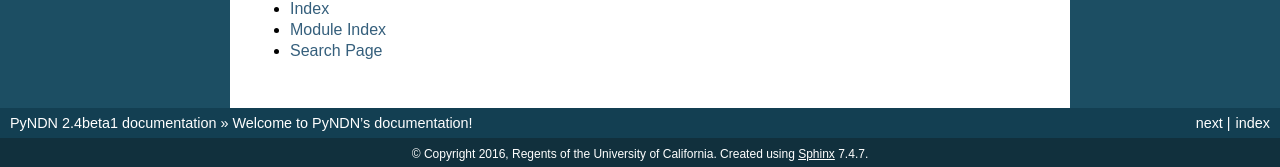
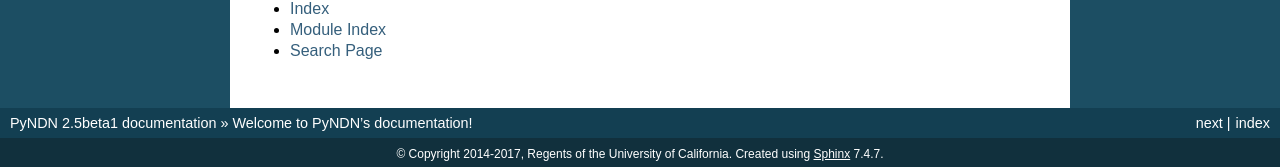
Before and after one commit to named-data/PyNDN2, a Sphinx documentation site: the page built from doc/index.rst, in a window 1280 px wide and 900 px high, scrolled down 1786 px. Shown: the part 730-897 px from the top of the window. Built offline with Sphinx 7.4.7, drawn with Linux system fonts in a browser that asks for light colours; some of the changed text lies outside the part shown.

Commit message:
CHANGELOG: Tag version 2.5beta1

```diff
--- a/doc/conf.py
+++ b/doc/conf.py
@@ -47,7 +47,7 @@ master_doc = 'index'
 
 # General information about the project.
 project = u'PyNDN'
-copyright = u'2016, Regents of the University of California'
+copyright = u'2014-2017, Regents of the University of California'
 
 # The version info for the project you're documenting, acts as replacement for
 # |version| and |release|, also used in various other places throughout the
@@ -56,7 +56,7 @@ copyright = u'2016, Regents of the University of California'
 # The short X.Y version.
 version = '2.4'
 # The full version, including alpha/beta/rc tags.
-release = '2.4beta1'
+release = '2.5beta1'
 
 # The language for content autogenerated by Sphinx. Refer to documentation
 # for a list of supported languages.
@@ -267,7 +267,7 @@ texinfo_documents = [
 epub_title = u'PyNDN'
 epub_author = u'Regents of the University of California'
 epub_publisher = u'Regents of the University of California'
-epub_copyright = u'2016, Regents of the University of California'
+epub_copyright = u'2014-2017, Regents of the University of California'
 
 # The basename for the epub file. It defaults to the project name.
 #epub_basename = u'PyNDN'
--- a/setup.py
+++ b/setup.py
@@ -26,7 +26,7 @@ elif sys.version_info[0] == 3:
 setup(
     name='PyNDN',
 
-    version='2.4b1',
+    version='2.5b1',
 
     description='An NDN client library with TLV wire format support in native Python',
 
```
Also changed, not shown: 1 other file.
